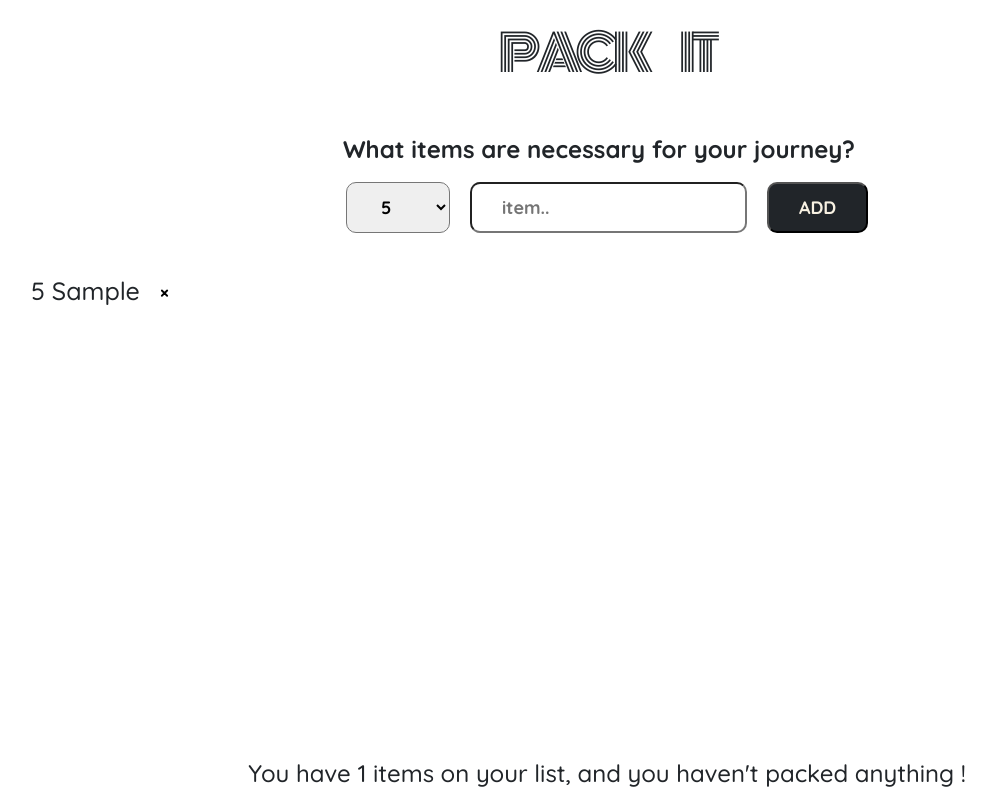
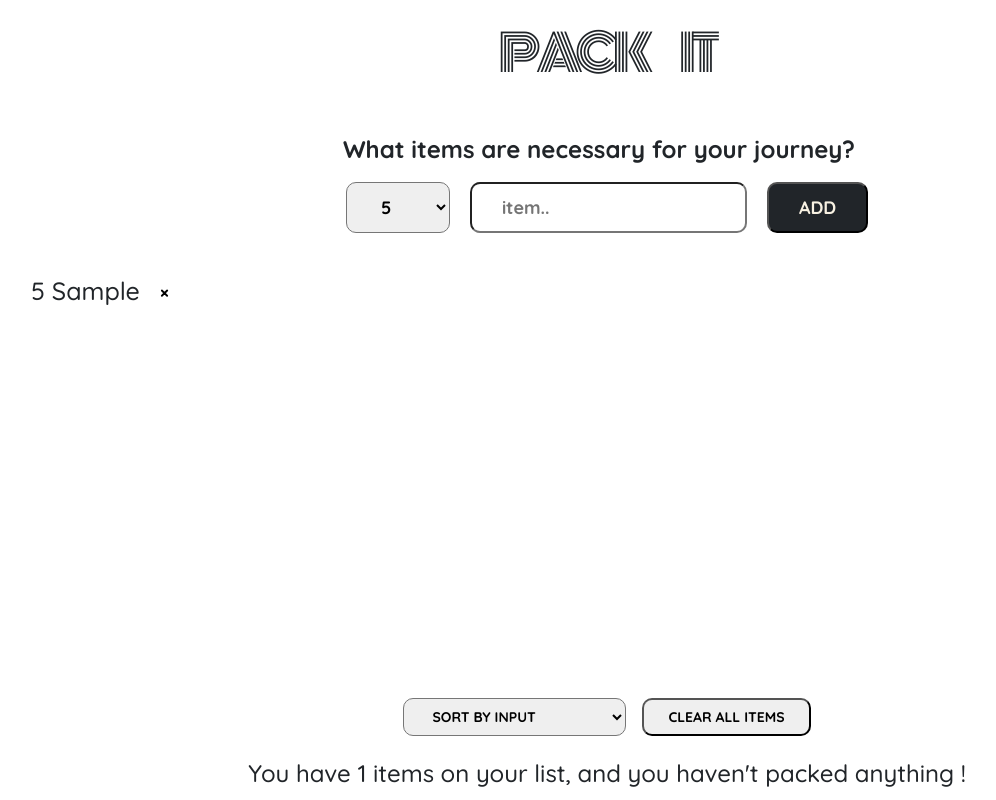
Before and after one commit to chaitanya-salla/pack-it, a React (Create React App) app: page / in a window 1280 px wide. Both pictures are taken after typing "Sample" into the empty fields and a click on the button "ADD". Shown: the whole page, without its empty margins (33-1029 px from the left). Built offline with nearby package versions, Linux system fonts and the light colour scheme.

Commit message:
Final Commit

```diff
--- a/src/App.js
+++ /dev/null
@@ -1,140 +0,0 @@
-import { useEffect, useState } from "react";
-
-function App() {
-  const [itemsList, setItemsList] = useState([]);
-
-  useEffect(() => {
-    const storedItems = JSON.parse(localStorage?.getItem("itemsList"));
-    setItemsList(storedItems ?? []);
-  }, []);
-
-  const addItemHandler = (item) => {
-    const addedItems = [...itemsList, item];
-    setItemsList(addedItems);
-    localStorage.setItem("itemsList", JSON.stringify(addedItems));
-  };
-
-  const deleteItemHandler = (id) => {
-    const deletedItems = [...itemsList].filter((item) => item.id !== id);
-    setItemsList(deletedItems);
-    localStorage.setItem("itemsList", JSON.stringify(deletedItems));
-  };
-
-  const packItemHandler = (id) => {
-    const packedItems = [...itemsList].map((item) => {
-      if (item.id === id) item.packed = item.packed === true ? false : true;
-      return item;
-    });
-    setItemsList(packedItems);
-    localStorage.setItem("itemsList", JSON.stringify(packedItems));
-  };
-  return (
-    <div className="app">
-      <Logo />
-      <Form onAddItems={addItemHandler} />
-      <PackingList
-        itemsList={itemsList}
-        onDeleteItem={deleteItemHandler}
-        onPackedItem={packItemHandler}
-      />
-      <Stats itemsList={itemsList} />
-    </div>
-  );
-}
-
-const Logo = () => {
-  return <h1>Pack It</h1>;
-};
-
-// Form
-const Form = ({ onAddItems }) => {
-  const [description, setDecription] = useState("");
-  const [quantity, setQuantity] = useState(5);
-
-  const submitHandler = (e) => {
-    e.preventDefault();
-    if (!description) return;
-    const newItem = { id: Date.now(), description, quantity, packed: false };
-    onAddItems(newItem);
-    setDecription("");
-    setQuantity(5);
-  };
-
-  return (
-    <form className="add-form" onSubmit={submitHandler}>
-      <h3>What items are necessary for your journey?</h3>
-      <div>
-        <select value={quantity} onChange={(e) => setQuantity(+e.target.value)}>
-          {Array.from({ length: 20 }, (_, i) => i + 1).map((num) => (
-            <option key={num} value={num}>
-              {num}
-            </option>
-          ))}
-        </select>
-        <input
-          type="text"
-          placeholder="item.."
-          value={description}
-          onChange={(e) => setDecription(e.target.value)}
-        />
-        <button onClick={submitHandler}>Add</button>
-      </div>
-    </form>
-  );
-};
-const PackingList = ({ itemsList, onDeleteItem, onPackedItem }) => {
-  return (
-    <div className="list">
-      <ul>
-        {itemsList.map((item) => {
-          return (
-            <Item
-              key={item.id}
-              item={item}
-              onDeleteItem={onDeleteItem}
-              onPackedItem={onPackedItem}
-            />
-          );
-        })}
-      </ul>
-    </div>
-  );
-};
-
-const Item = ({ item, onDeleteItem, onPackedItem }) => {
-  return (
-    <li>
-      <span
-        style={
-          item.packed ? { textDecoration: "line-through #212529 5px" } : {}
-        }
-        onClick={() => onPackedItem(item.id)}
-      >
-        {item.quantity} {item.description}
-      </span>
-      <button onClick={() => onDeleteItem(item.id)}>&times;</button>
-    </li>
-  );
-};
-
-const Stats = ({ itemsList }) => {
-  const packed = itemsList.filter((item) => item.packed === true);
-  return (
-    <footer className="stats">
-      <p>
-        You have {itemsList.length} items on your list, and you{" "}
-        {packed.length > 0 ? (
-          <span>
-            already packed
-            {""} {packed.length} {packed.length > 1 ? "items" : "item"} {"  "}(
-            {Math.round((packed.length / itemsList.length) * 100) || 0}) %
-          </span>
-        ) : (
-          <span>haven't packed anything !</span>
-        )}
-      </p>
-    </footer>
-  );
-};
-
-export default App;
--- /dev/null
+++ b/src/components/App.js
@@ -0,0 +1,67 @@
+import { useEffect, useState } from "react";
+import Logo from "./Logo";
+import Form from "./Form";
+import PackingList from "./PackingList";
+import Stats from "./Stats";
+
+function App() {
+  const [itemsList, setItemsList] = useState([]);
+
+  // To Relaod Items from local storage
+  useEffect(() => {
+    const storedItems = JSON.parse(localStorage?.getItem("itemsList"));
+    setItemsList(storedItems ?? []);
+  }, []);
+
+  //  Handler Function
+  const addItemHandler = (item) => {
+    const addedItems = [...itemsList, item];
+    setItemsList(addedItems);
+    localStorage.setItem("itemsList", JSON.stringify(addedItems));
+  };
+
+  const deleteItemHandler = (id) => {
+    const deletedItems = [...itemsList].filter((item) => item.id !== id);
+    setItemsList(deletedItems);
+    localStorage.setItem("itemsList", JSON.stringify(deletedItems));
+  };
+
+  const deleteAllItemshandler = () => {
+    const confirmed = window.confirm(
+      "Are you sure you want to delete all items ?"
+    );
+
+    if (!confirmed) return;
+    setItemsList([]);
+    localStorage.removeItem("itemsList");
+    console.log(itemsList);
+  };
+
+  const packItemHandler = (id) => {
+    const packedItems = [...itemsList].map((item) => {
+      if (item.id === id) item.packed = item.packed === true ? false : true;
+      return item;
+    });
+    setItemsList(packedItems);
+    localStorage.setItem("itemsList", JSON.stringify(packedItems));
+  };
+
+  // App Render
+  return (
+    <div className="app">
+      <Logo />
+      <Form onAddItems={addItemHandler} />
+      <PackingList
+        itemsList={itemsList}
+        onDeleteItem={deleteItemHandler}
+        onPackedItem={packItemHandler}
+        onDeleteAll={deleteAllItemshandler}
+      />
+      <Stats itemsList={itemsList} />
+    </div>
+  );
+}
+
+// Form
+
+export default App;
--- /dev/null
+++ b/src/components/Form.js
@@ -0,0 +1,39 @@
+import { useState } from "react";
+
+const Form = ({ onAddItems }) => {
+  const [description, setDecription] = useState("");
+  const [quantity, setQuantity] = useState(5);
+
+  const submitHandler = (e) => {
+    e.preventDefault();
+    if (!description.trim()) return;
+    const newItem = { id: Date.now(), description, quantity, packed: false };
+    onAddItems(newItem);
+    setDecription("");
+    setQuantity(5);
+  };
+
+  return (
+    <form className="add-form" onSubmit={submitHandler}>
+      <h3>What items are necessary for your journey?</h3>
+      <div>
+        <select value={quantity} onChange={(e) => setQuantity(+e.target.value)}>
+          {Array.from({ length: 20 }, (_, i) => i + 1).map((num) => (
+            <option key={num} value={num}>
+              {num}
+            </option>
+          ))}
+        </select>
+        <input
+          type="text"
+          placeholder="item.."
+          value={description}
+          onChange={(e) => setDecription(e.target.value)}
+        />
+        <button onClick={submitHandler}>Add</button>
+      </div>
+    </form>
+  );
+};
+
+export default Form;
--- /dev/null
+++ b/src/components/Item.js
@@ -0,0 +1,17 @@
+const Item = ({ item, onDeleteItem, onPackedItem }) => {
+  return (
+    <li>
+      <span
+        style={
+          item.packed ? { textDecoration: "line-through #212529 5px" } : {}
+        }
+        onClick={() => onPackedItem(item.id)}
+      >
+        {item.quantity} {item.description}
+      </span>
+      <button onClick={() => onDeleteItem(item.id)}>&times;</button>
+    </li>
+  );
+};
+
+export default Item;
--- /dev/null
+++ b/src/components/Logo.js
@@ -0,0 +1,5 @@
+const Logo = () => {
+  return <h1>Pack It</h1>;
+};
+
+export default Logo;
--- /dev/null
+++ b/src/components/PackingList.js
@@ -0,0 +1,51 @@
+import { useState } from "react";
+import Item from "./Item";
+
+const PackingList = ({
+  itemsList,
+  onDeleteItem,
+  onPackedItem,
+  onDeleteAll,
+}) => {
+  const [sortBy, setSortBy] = useState("input");
+
+  let sortedItems;
+
+  if (sortBy === "input") sortedItems = itemsList;
+  if (sortBy === "description")
+    sortedItems = itemsList
+      .slice()
+      .sort((a, b) => a.description.localeCompare(b.description));
+  if (sortBy === "packed")
+    sortedItems = itemsList
+      .slice()
+      .sort((a, b) => Number(b.packed) - Number(a.packed));
+  return (
+    <div className="list">
+      <ul>
+        {sortedItems.map((item) => {
+          return (
+            <Item
+              key={item.id}
+              item={item}
+              onDeleteItem={onDeleteItem}
+              onPackedItem={onPackedItem}
+            />
+          );
+        })}
+      </ul>
+      {sortedItems.length > 0 && (
+        <div className="actions">
+          <select value={sortBy} onChange={(e) => setSortBy(e.target.value)}>
+            <option value="input">Sort by input</option>
+            <option value="description">Sort by description</option>
+            <option value="packed">Sort by Packed</option>
+          </select>
+          <button onClick={onDeleteAll}>Clear All Items</button>
+        </div>
+      )}
+    </div>
+  );
+};
+
+export default PackingList;
--- /dev/null
+++ b/src/components/Stats.js
@@ -0,0 +1,21 @@
+const Stats = ({ itemsList }) => {
+  const packed = itemsList.filter((item) => item.packed);
+  return (
+    <footer className="stats">
+      <p>
+        You have {itemsList.length} items on your list, and you{" "}
+        {packed.length > 0 ? (
+          <span>
+            already packed
+            {""} {packed.length} {packed.length > 1 ? "items" : "item"} {"  "}(
+            {Math.round((packed.length / itemsList.length) * 100) || 0}%)
+          </span>
+        ) : (
+          <span>haven't packed anything !</span>
+        )}
+      </p>
+    </footer>
+  );
+};
+
+export default Stats;
--- a/src/index.css
+++ b/src/index.css
@@ -109,7 +109,7 @@
 .list ul {
   list-style: none;
   width: 90%;
-  height: 30vw;
+  height: 20vw;
   overflow: auto;
   display: grid;
   grid-template-columns: repeat(auto-fit, minmax(250px, 1fr));
@@ -142,6 +142,11 @@
   transform: translateY(2px);
 }
 
+.actions button:hover {
+  transition: all 0.3s ease-in;
+  color: #f8f1e2;
+  background-color: #212529;
+}
 .stats {
   text-align: center;
   padding: 1.2rem 0;
@@ -160,7 +165,7 @@
   }
 
   .list ul {
-    height: 60vh;
+    height: 50vh;
     gap: 1rem;
   }
 
--- a/src/index.js
+++ b/src/index.js
@@ -1,7 +1,7 @@
 import React from "react";
 import ReactDOM from "react-dom/client";
 import "./index.css";
-import App from "./App";
+import App from "./components/App";
 
 const root = ReactDOM.createRoot(document.getElementById("root"));
 root.render(
```
